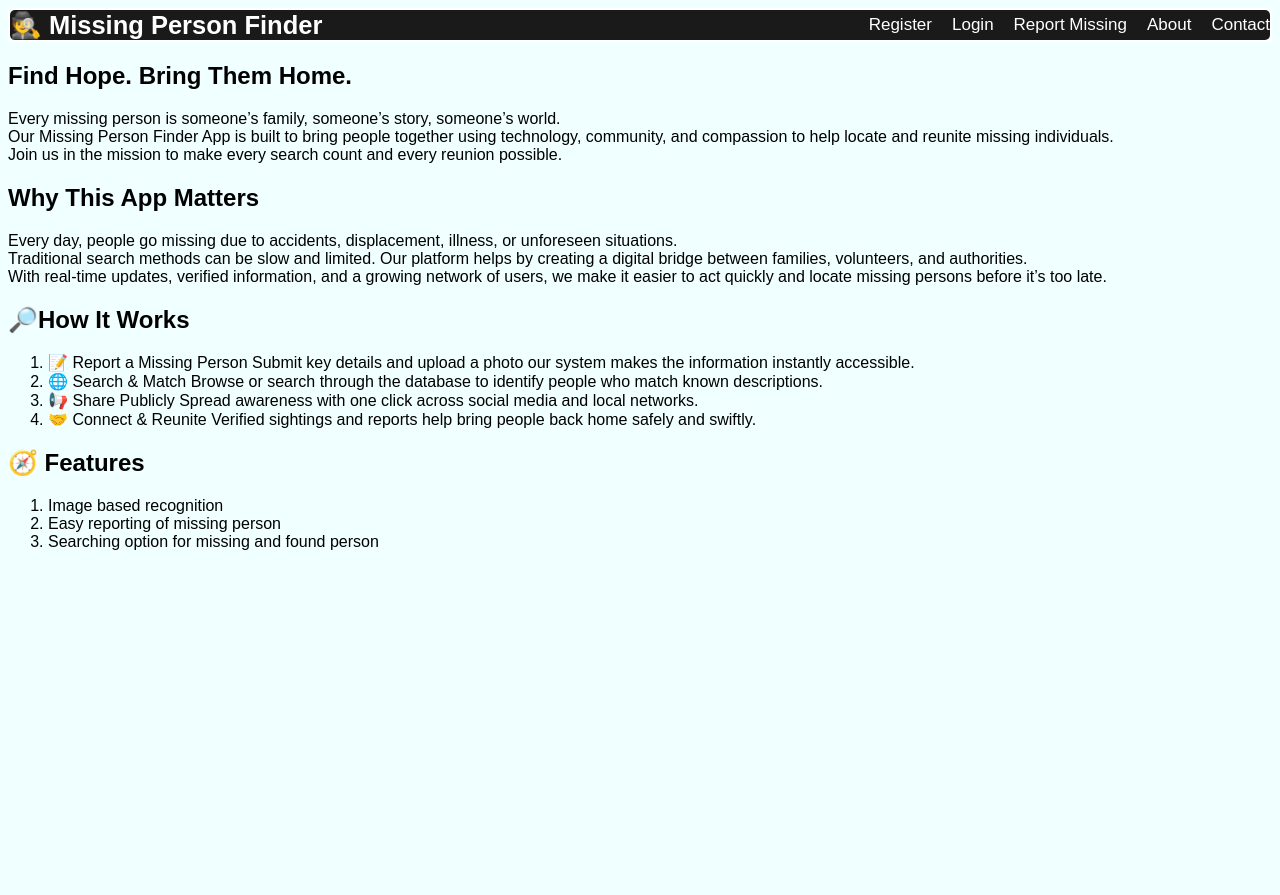
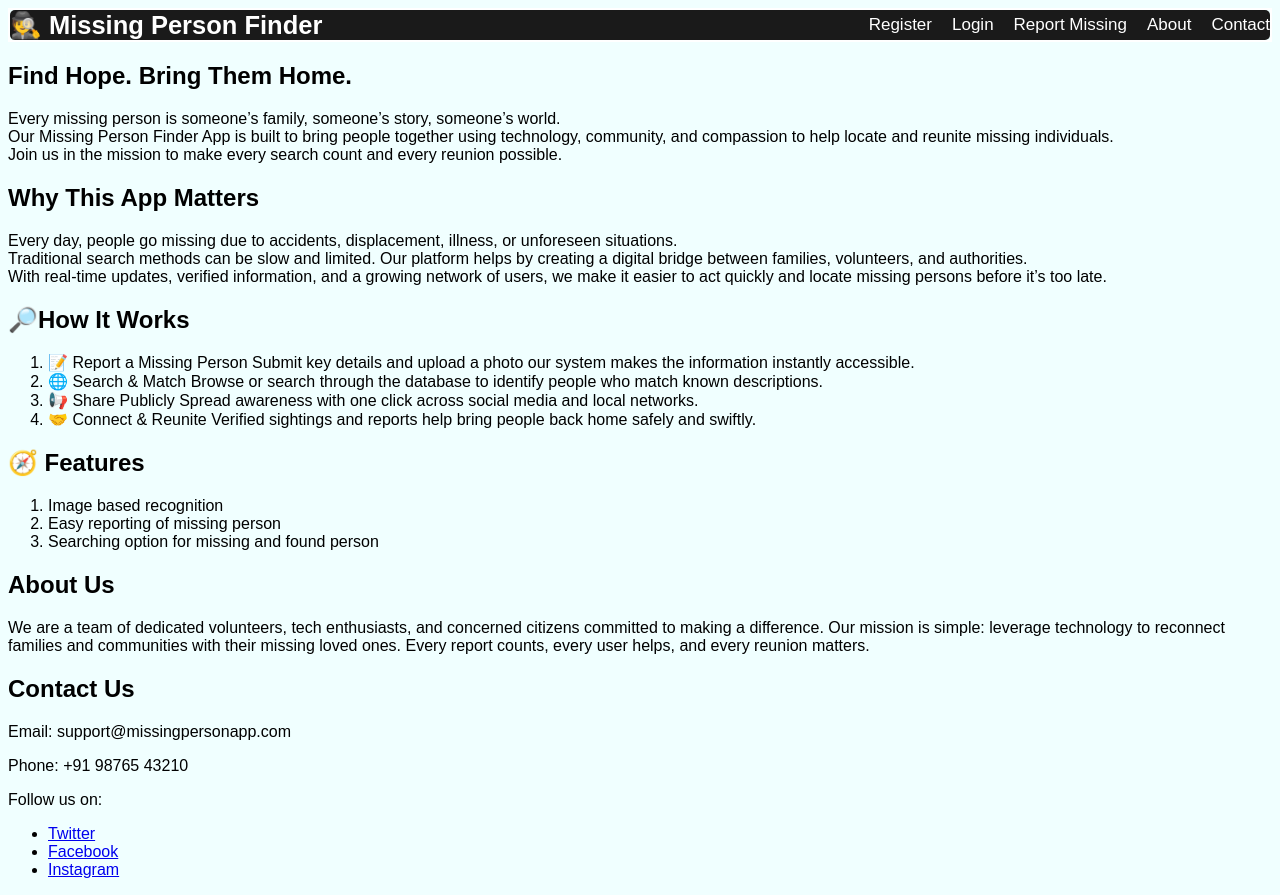
Before and after one commit to AiSharath/Missing-persons-app, a React (Vite) app in the folder frontend/: page / in a window 1280 px wide. Before the commit the page ends 800 px from the top, so only its background shows below. Built offline with nearby package versions, Linux system fonts and the light colour scheme.

Commit message:
Added the contact us and about section

```diff
--- a/frontend/src/Home.jsx
+++ b/frontend/src/Home.jsx
@@ -48,6 +48,26 @@ function Home(){
                     <li>Searching option for missing and found person</li>
                 </ol>
             </div>
+
+            <div className="about" id="about">
+                <h2>About Us</h2>
+                <p>We are a team of dedicated volunteers, tech enthusiasts, and concerned citizens committed to making a difference.
+                    Our mission is simple: leverage technology to reconnect families and communities with their missing loved ones.
+                    Every report counts, every user helps, and every reunion matters.
+                </p>
+            </div>
+
+            <div className="contact" id="contact">
+                <h2>Contact Us</h2>
+                <p>Email: support@missingpersonapp.com</p>
+                <p>Phone: +91 98765 43210</p>
+                <p>Follow us on:</p>
+                <ul>
+                    <li><a href="https://twitter.com/yourapp" target="_blank">Twitter</a></li>
+                    <li><a href="https://facebook.com/yourapp" target="_blank">Facebook</a></li>
+                    <li><a href="https://instagram.com/yourapp" target="_blank">Instagram</a></li>
+                </ul>
+            </div>
         </div>
     </>
     );
```
